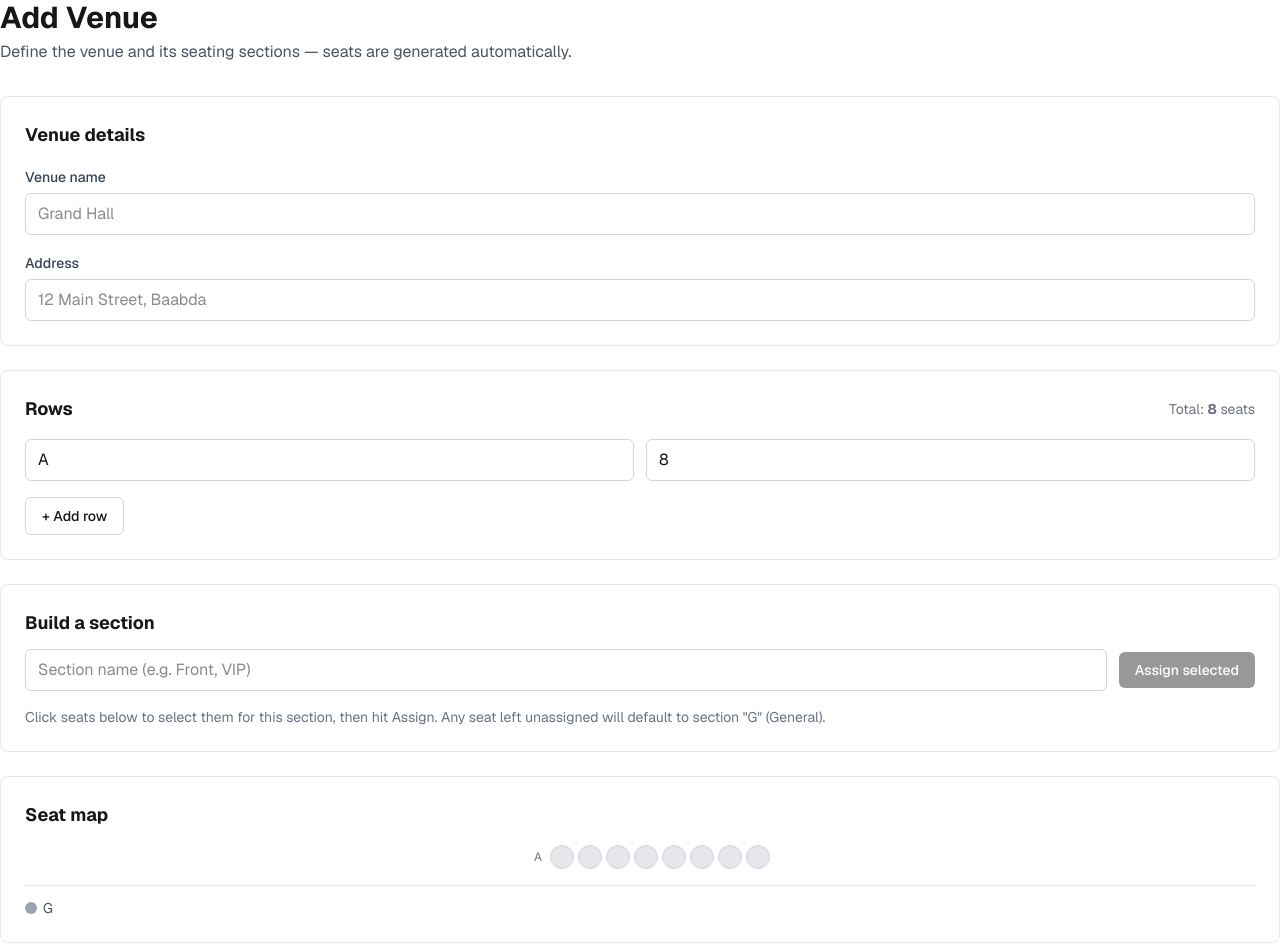
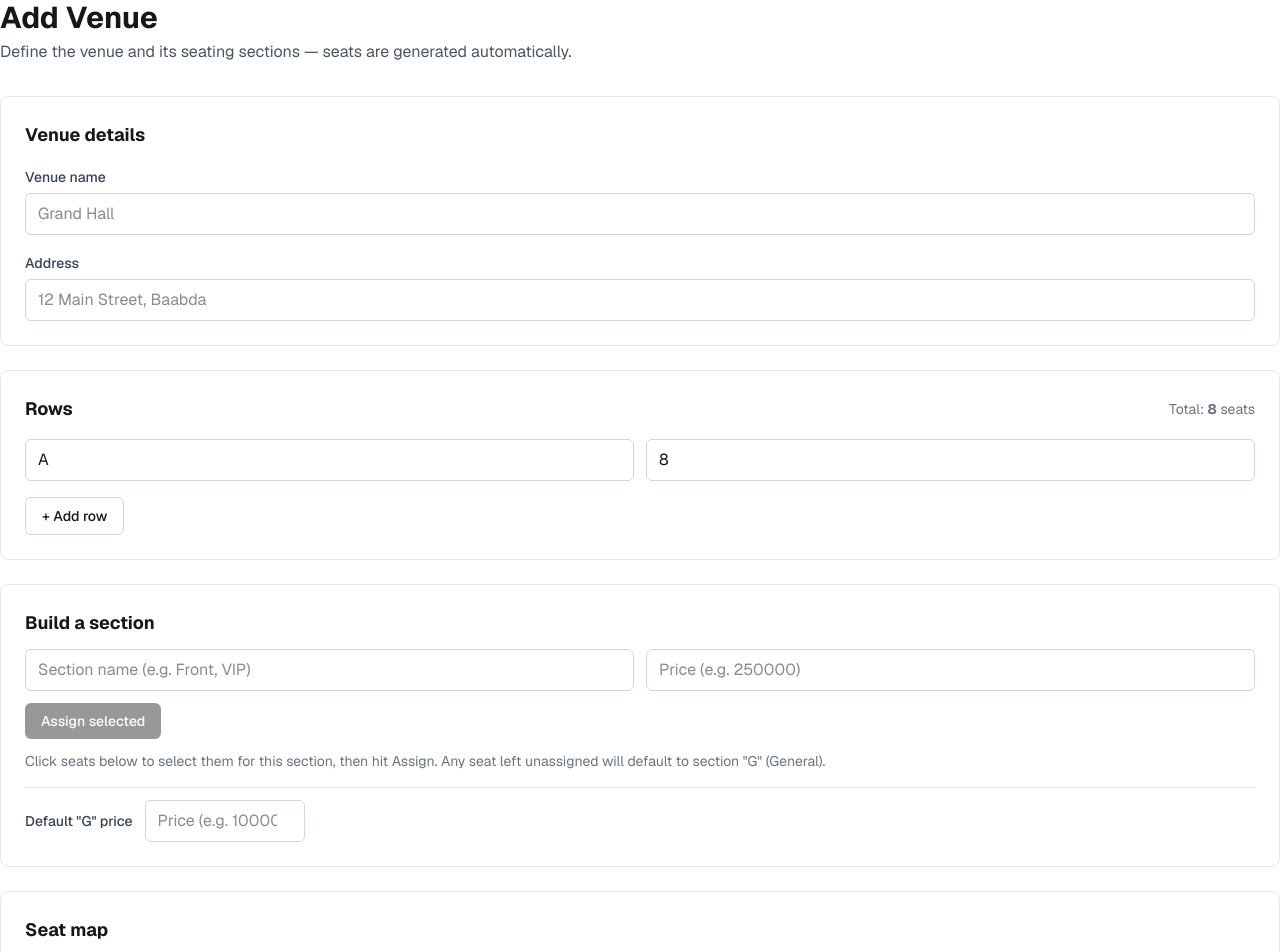
Before and after one commit to majdm777/Ticketing-System, a Next.js app: page /admin/venues/new in a window 1280 px wide. Shown: the top 952 px of the page. Built offline with nearby package versions, Linux system fonts and the light colour scheme; no server answers.

Commit message:
Add per-section pricing with VenueSection table, with all its recursive work

```diff
--- a/prisma/seed.ts
+++ b/prisma/seed.ts
@@ -8,15 +8,42 @@ import {
 
 const prisma = new PrismaClient()
 
-function buildSeats(section: string, rows: number, seatsPerRow: number) {
+function buildSeats(sectionId: string, rows: number, seatsPerRow: number) {
   const rowsArr = 'ABCDEFGH'.slice(0, rows).split('')
-  const seats: { row: string; number: string; section: string }[] = []
+  const seats: { row: string; number: string; sectionId: string }[] = []
   for (const row of rowsArr) {
     for (let n = 1; n <= seatsPerRow; n++) {
-      seats.push({ row, number: String(n), section })
+      seats.push({ row, number: String(n), sectionId })
     }
   }
   return seats
+}
+
+async function createVenueWithSections(
+  name: string,
+  address: string,
+  sections: { name: string; price: number }[],
+  buildSeatRows: (sectionById: Map<string, string>) => { row: string; number: string; sectionId: string }[],
+) {
+  const venue = await prisma.venue.create({
+    data: {
+      name,
+      address,
+      sections: { create: sections },
+    },
+    include: { sections: true },
+  })
+
+  const sectionIdByName = new Map(venue.sections.map((s) => [s.name, s.id]))
+  const seatData = buildSeatRows(sectionIdByName).map((seat) => ({
+    ...seat,
+    venueId: venue.id,
+  }))
+  await prisma.venueSeat.createMany({
+    data: seatData,
+  })
+
+  return venue
 }
 
 function future(days: number, hour = 19) {
@@ -50,25 +77,25 @@ async function main() {
   await prisma.venueSeat.deleteMany()
   await prisma.venue.deleteMany()
 
-  const venueA = await prisma.venue.create({
-    data: {
-      name: 'Grand Hall',
-      address: '123 Main St, Springfield',
-      seats: {
-        create: [...buildSeats('Floor', 3, 8), ...buildSeats('Balcony', 2, 6)],
-      },
-    },
-    include: { seats: true },
-  })
+  const venueA = await createVenueWithSections(
+    'Grand Hall',
+    '123 Main St, Springfield',
+    [
+      { name: 'Floor', price: 300000 },
+      { name: 'Balcony', price: 200000 },
+    ],
+    (sectionIdByName) => [
+      ...buildSeats(sectionIdByName.get('Floor')!, 3, 8),
+      ...buildSeats(sectionIdByName.get('Balcony')!, 2, 6),
+    ],
+  )
 
-  const venueB = await prisma.venue.create({
-    data: {
-      name: 'The Loft',
-      address: '456 Oak Ave, Riverside',
-      seats: { create: buildSeats('General Admission', 4, 5) },
-    },
-    include: { seats: true },
-  })
+  const venueB = await createVenueWithSections(
+    'The Loft',
+    '456 Oak Ave, Riverside',
+    [{ name: 'General Admission', price: 150000 }],
+    (sectionIdByName) => buildSeats(sectionIdByName.get('General Admission')!, 4, 5),
+  )
 
   const events = await prisma.event.createManyAndReturn({
     data: [
--- a/src/app/admin/bookings/new/page.tsx
+++ b/src/app/admin/bookings/new/page.tsx
@@ -9,12 +9,14 @@ function groupSeats(
     id: string;
     venueSeatId: string;
     status: string;
-    venueSeat: { section: string; row: string; number: string };
+    venueSeat: { section: { name: string; price: number }; row: string; number: string };
   }[],
 ) {
   const sections = new Map<
     string,
-    Map<
+    {
+      price: number;
+      rows: Map<
         string,
         {
           id: string;
@@ -22,12 +24,16 @@ function groupSeats(
           status: string;
           label: string;
         }[]
-    >
+      >;
+    }
   >();
 
   for (const seat of seats) {
-    const section = sections.get(seat.venueSeat.section) ?? new Map();
-    const row = section.get(seat.venueSeat.row) ?? [];
+    const entry = sections.get(seat.venueSeat.section.name) ?? {
+      price: seat.venueSeat.section.price,
+      rows: new Map<string, { id: string; venueSeatId: string; status: string; label: string }[]>(),
+    };
+    const row = entry.rows.get(seat.venueSeat.row) ?? [];
 
     row.push({
       id: seat.id,
@@ -36,12 +42,13 @@ function groupSeats(
       label: seat.venueSeat.number,
     });
 
-    section.set(seat.venueSeat.row, row);
-    sections.set(seat.venueSeat.section, section);
+    entry.rows.set(seat.venueSeat.row, row);
+    sections.set(seat.venueSeat.section.name, entry);
   }
 
-  return Array.from(sections.entries()).map(([section, rows]) => ({
+  return Array.from(sections.entries()).map(([section, { price, rows }]) => ({
     section,
+    price,
     rows: Array.from(rows.entries())
       .sort(([a], [b]) => a.localeCompare(b))
       .map(([row, rowSeats]) => ({
@@ -68,7 +75,7 @@ export default async function NewGuestBookingPage({
   const seats = event
       ? await prisma.eventSeat.findMany({
           where: { eventId: event.id },
-          include: { venueSeat: true },
+          include: { venueSeat: { include: { section: true } } },
         orderBy: { createdAt: 'asc' },
         })
     : [];
--- a/src/app/admin/bookings/page.tsx
+++ b/src/app/admin/bookings/page.tsx
@@ -50,7 +50,9 @@ export default async function AdminBookingsPage({
         orderBy: { createdAt: 'desc' },
         include: {
           eventSeat: {
-            include: { venueSeat: true },
+            include: {
+              venueSeat: { include: { section: true } },
+            },
           },
         },
       })
@@ -136,7 +138,8 @@ export default async function AdminBookingsPage({
                     <div>
                       <dt className="text-xs uppercase text-zinc-500">Seat</dt>
                       <dd className="text-zinc-700">
-                        {booking.eventSeat.venueSeat.section} {booking.eventSeat.venueSeat.row}
+                        {booking.eventSeat.venueSeat.section.name}{' '}
+                        {booking.eventSeat.venueSeat.row}
                         {booking.eventSeat.venueSeat.number}
                       </dd>
                     </div>
@@ -200,7 +203,8 @@ export default async function AdminBookingsPage({
                       <div className="text-zinc-600">{booking.userPhone}</div>
                     </td>
                     <td className="px-4 py-3 text-zinc-700">
-                      {booking.eventSeat.venueSeat.section} {booking.eventSeat.venueSeat.row}
+                      {booking.eventSeat.venueSeat.section.name}{' '}
+                      {booking.eventSeat.venueSeat.row}
                       {booking.eventSeat.venueSeat.number}
                     </td>
                     <td className="px-4 py-3">{booking.caseType}</td>
--- a/src/app/admin/venues/new/venue-builder.tsx
+++ b/src/app/admin/venues/new/venue-builder.tsx
@@ -34,16 +34,30 @@ function seatKey(rowId: string, seatNumber: number): string {
   return `${rowId}__${seatNumber}`;
 }
 
+function validPrice(raw: string): number | null {
+  const trimmed = raw.trim();
+  if (trimmed === '') return null;
+  const parsed = Number(trimmed);
+  return Number.isInteger(parsed) && parsed > 0 ? parsed : null;
+}
+
 export function VenueBuilder() {
   const [rows, setRows] = useState<RowDraft[]>([{ id: nextRowId(), label: 'A', seatCount: 8 }]);
   // Committed assignments: seatKey -> section name. This is the real,
   // saved state of the venue-in-progress.
   const [assignments, setAssignments] = useState<Record<string, string>>({});
 
-  // The section currently being built: its name, and the set of seats
-  // toggled "in" for it so far, not yet committed to `assignments`.
+  // The section currently being built: its name and price, and the set of
+  // seats toggled "in" for it so far, not yet committed to `assignments`.
   const [draftSectionName, setDraftSectionName] = useState('');
+  const [draftSectionPrice, setDraftSectionPrice] = useState('');
   const [selectedSeats, setSelectedSeats] = useState<Set<string>>(new Set());
+
+  // Committed section prices, keyed by section name. "G" (the default for
+  // unassigned seats) is tracked separately since it never goes through the
+  // assign flow.
+  const [sectionPrices, setSectionPrices] = useState<Record<string, string>>({});
+  const [gPrice, setGPrice] = useState('');
 
   const [name, setName] = useState('');
   const [address, setAddress] = useState('');
@@ -124,7 +138,9 @@ export function VenueBuilder() {
     const name = draftSectionName.trim();
     if (!name) return;
     if (selectedSeats.size === 0) return;
+    if (validPrice(draftSectionPrice) === null) return;
 
+    setSectionPrices((prev) => ({ ...prev, [name]: draftSectionPrice.trim() }));
     setAssignments((prev) => {
       const next = { ...prev };
       for (const key of selectedSeats) {
@@ -134,6 +150,7 @@ export function VenueBuilder() {
     });
     setSelectedSeats(new Set());
     setDraftSectionName('');
+    setDraftSectionPrice('');
   }
 
   async function handleSubmit() {
@@ -163,20 +180,38 @@ export function VenueBuilder() {
 
     // Flatten the grid into a flat seat list, defaulting any seat that
     // never got explicitly assigned to section "G".
+    const usedSectionNames = new Set<string>();
     const seats = rows.flatMap((row) =>
       Array.from({ length: row.seatCount ?? 0 }).map((_, seatIndex) => {
         const key = seatKey(row.id, seatIndex + 1);
+        const section = assignments[key] ?? 'G';
+        usedSectionNames.add(section);
         return {
           row: row.label, // display label is still what actually gets saved as the seat's row
           number: String(seatIndex + 1),
-          section: assignments[key] ?? 'G',
+          section,
         };
       })
     );
 
+    // Every section that actually has seats needs a price, including "G".
+    const sections: { name: string; price: number }[] = [];
+    for (const sectionName of usedSectionNames) {
+      const rawPrice = sectionName === 'G' ? gPrice : (sectionPrices[sectionName] ?? '');
+      const price = validPrice(rawPrice);
+      if (price === null) {
+        setResult({
+          ok: false,
+          error: `Section "${sectionName}" needs a price (a whole number above zero).`,
+        });
+        return;
+      }
+      sections.push({ name: sectionName, price });
+    }
+
     setIsSubmitting(true);
     try {
-      const actionResult = await createVenueAction({ name, address, seats });
+      const actionResult = await createVenueAction({ name, address, sections, seats });
       setResult(actionResult);
     } catch {
       setResult({ ok: false, error: 'Unable to create the venue. Please try again.' });
@@ -267,27 +302,51 @@ export function VenueBuilder() {
 
       <div className="bg-white border border-gray-200 rounded-lg p-6 mb-6">
         <h2 className="text-lg font-bold mb-3">Build a section</h2>
-        <div className="flex items-center gap-3 mb-4">
+        <div className="grid grid-cols-2 gap-3 mb-3">
           <input
             type="text"
             value={draftSectionName}
             onChange={(e) => setDraftSectionName(e.target.value)}
-            className="flex-1 border border-gray-300 rounded-md px-3 py-2"
+            className="w-full border border-gray-300 rounded-md px-3 py-2"
             placeholder="Section name (e.g. Front, VIP)"
           />
+          <input
+            type="number"
+            min={1}
+            value={draftSectionPrice}
+            onChange={(e) => setDraftSectionPrice(e.target.value)}
+            inputMode="numeric"
+            className="w-full border border-gray-300 rounded-md px-3 py-2"
+            placeholder="Price (e.g. 250000)"
+          />
+        </div>
         <button
           type="button"
           onClick={assignSelectedToSection}
-            disabled={!draftSectionName.trim() || selectedSeats.size === 0}
+          disabled={!draftSectionName.trim() || validPrice(draftSectionPrice) === null || selectedSeats.size === 0}
           className="bg-black text-white px-4 py-2 rounded-md font-medium text-sm disabled:opacity-40"
         >
           Assign {selectedSeats.size > 0 ? `${selectedSeats.size} seat(s)` : 'selected'}
         </button>
-        </div>
-        <p className="text-sm text-gray-500">
+        <p className="text-sm text-gray-500 mt-3">
           Click seats below to select them for this section, then hit Assign. Any seat left
           unassigned will default to section &quot;G&quot; (General).
         </p>
+        <div className="mt-4 flex items-center gap-3 border-t border-gray-200 pt-3">
+          <label htmlFor="g-section-price" className="text-sm font-medium text-gray-700 whitespace-nowrap">
+            Default &quot;G&quot; price
+          </label>
+          <input
+            id="g-section-price"
+            type="number"
+            min={1}
+            value={gPrice}
+            onChange={(e) => setGPrice(e.target.value)}
+            inputMode="numeric"
+            className="w-40 border border-gray-300 rounded-md px-3 py-2"
+            placeholder="Price (e.g. 100000)"
+          />
+        </div>
       </div>
 
       <div className="bg-white border border-gray-200 rounded-lg p-6 mb-6">
@@ -335,15 +394,19 @@ export function VenueBuilder() {
 
         {sectionNames.length > 0 && (
           <div className="flex flex-wrap gap-3 pt-3 border-t border-gray-200">
-            {sectionNames.map((sectionName) => (
+            {sectionNames.map((sectionName) => {
+              const price = sectionName === 'G' ? gPrice : (sectionPrices[sectionName] ?? '');
+              return (
                 <div key={sectionName} className="flex items-center gap-1.5 text-sm text-gray-600">
                   <span
                     className="w-3 h-3 rounded-full inline-block"
                     style={{ backgroundColor: colorMap.get(sectionName) }}
                   />
                   {sectionName}
+                  {price ? <span className="text-gray-400">· {price}</span> : null}
                 </div>
-            ))}
+              );
+            })}
           </div>
         )}
       </div>
--- a/src/lib/actions/venues.ts
+++ b/src/lib/actions/venues.ts
@@ -20,12 +20,6 @@ function formValue(formData: FormData, name: string) {
   return String(formData.get(name) ?? '');
 }
 
-/**
- * Sections arrive as parallel indexed fields — sections[0].name,
- * sections[0].rowLabels, sections[0].seatsPerRow, sections[1].name, etc.
- * — since a plain HTML form can't submit a nested array directly. This
- * reconstructs that array from FormData before handing it to Zod.
- */
 export type DeleteVenueState = {
   ok: boolean;
   error?: string;
--- a/src/lib/validation/venues.ts
+++ b/src/lib/validation/venues.ts
@@ -3,17 +3,24 @@ import { z } from 'zod';
 const seatSchema = z.object({
   row: z.string().trim().min(1).max(10),
   number: z.string().trim().min(1).max(10),
-  section: z.string().trim().min(1).max(60),
+  section: z.string().trim().min(1, 'Every seat must belong to a section.').max(60),
+});
+
+const sectionSchema = z.object({
+  name: z.string().trim().min(1, 'Section name is required.').max(60),
+  price: z.number().int('Section price must be a whole number.').positive('Section price must be greater than zero.'),
 });
 
 export const createVenueSchema = z.object({
   name: z.string().trim().min(1, 'Venue name is required.').max(150),
   address: z.string().trim().min(1, 'Address is required.').max(300),
+  sections: z.array(sectionSchema).min(1, 'At least one section is required.'),
   seats: z.array(seatSchema).min(1, 'At least one seat is required.'),
 });
 
 export type CreateVenueInput = z.infer<typeof createVenueSchema>;
 export type SeatInput = z.infer<typeof seatSchema>;
+export type SectionInput = z.infer<typeof sectionSchema>;
 
 export const venueIdSchema = z.object({
   venueId: z.string().trim().min(1, 'Venue is required.'),
--- a/src/lib/venues.ts
+++ b/src/lib/venues.ts
@@ -9,10 +9,20 @@ type ActionResult<T = undefined> =
 export async function createVenue(
   input: CreateVenueInput
 ): Promise<ActionResult<{ venueId: string; seatCount: number }>> {
-  const { seats } = input;
+  const { seats, sections } = input;
 
   if (seats.length === 0) {
     return { ok: false, error: 'At least one seat is required.' };
+  }
+
+  const sectionNames = new Set(sections.map((s) => s.name));
+  for (const seat of seats) {
+    if (!sectionNames.has(seat.section)) {
+      return {
+        ok: false,
+        error: `Seat ${seat.row}${seat.number} references a section ("${seat.section}") that has no price.`,
+      };
+    }
   }
 
   // Guard against duplicate (row, number, section) combos before hitting
@@ -31,25 +41,40 @@ export async function createVenue(
   }
 
   try {
-    const venue = await prisma.venue.create({
+    return await prisma.$transaction(async (tx) => {
+      const venue = await tx.venue.create({
         data: {
           name: input.name,
           address: input.address,
-        seats: {
-          create: seats,
+          sections: {
+            create: sections.map((s) => ({ name: s.name, price: s.price })),
           },
         },
         select: { id: true },
       });
 
+      const createdSections = await tx.venueSection.findMany({
+        where: { venueId: venue.id },
+        select: { id: true, name: true },
+      });
+      const sectionIdByName = new Map(createdSections.map((s) => [s.name, s.id]));
+
+      await tx.venueSeat.createMany({
+        data: seats.map((seat) => ({
+          venueId: venue.id,
+          row: seat.row,
+          number: seat.number,
+          sectionId: sectionIdByName.get(seat.section) ?? '',
+        })),
+      });
+
       return { ok: true, data: { venueId: venue.id, seatCount: seats.length } };
+    });
   } catch (err) {
     console.error('Failed to create venue', err);
     return { ok: false, error: 'Something went wrong creating the venue.' };
   }
 }
-
-
 
 export async function deleteVenue(venueId: string): Promise<ActionResult> {
 
```
Also changed, not shown: src/app/admin/bookings/new/guest-booking-form.tsx (+7 -1 lines), src/app/admin/venues/page.tsx (+17 -6 lines), 2 other files (tests, documents, lock files or other folders). Lines whose indentation alone changed are shown as unchanged.
